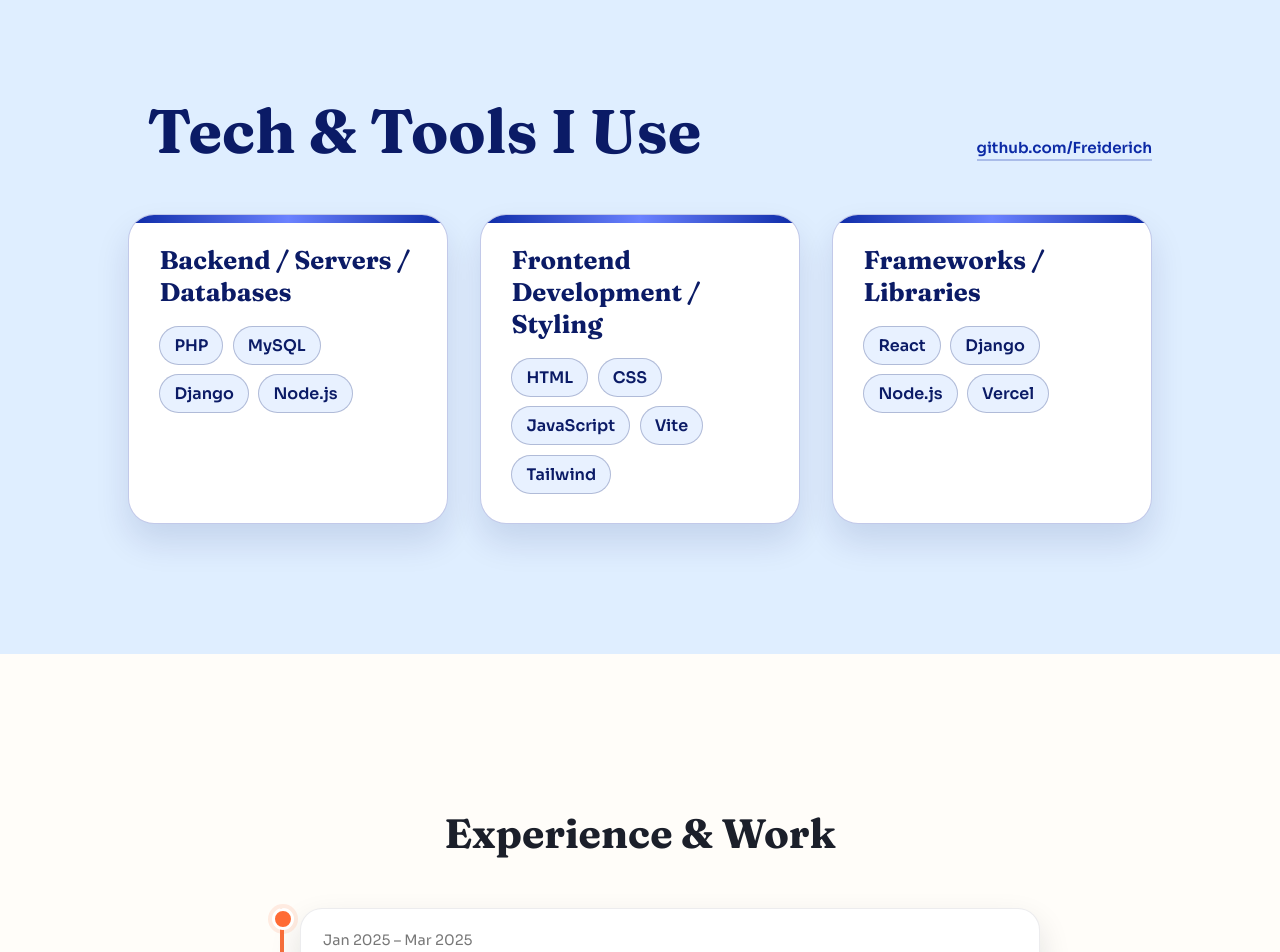
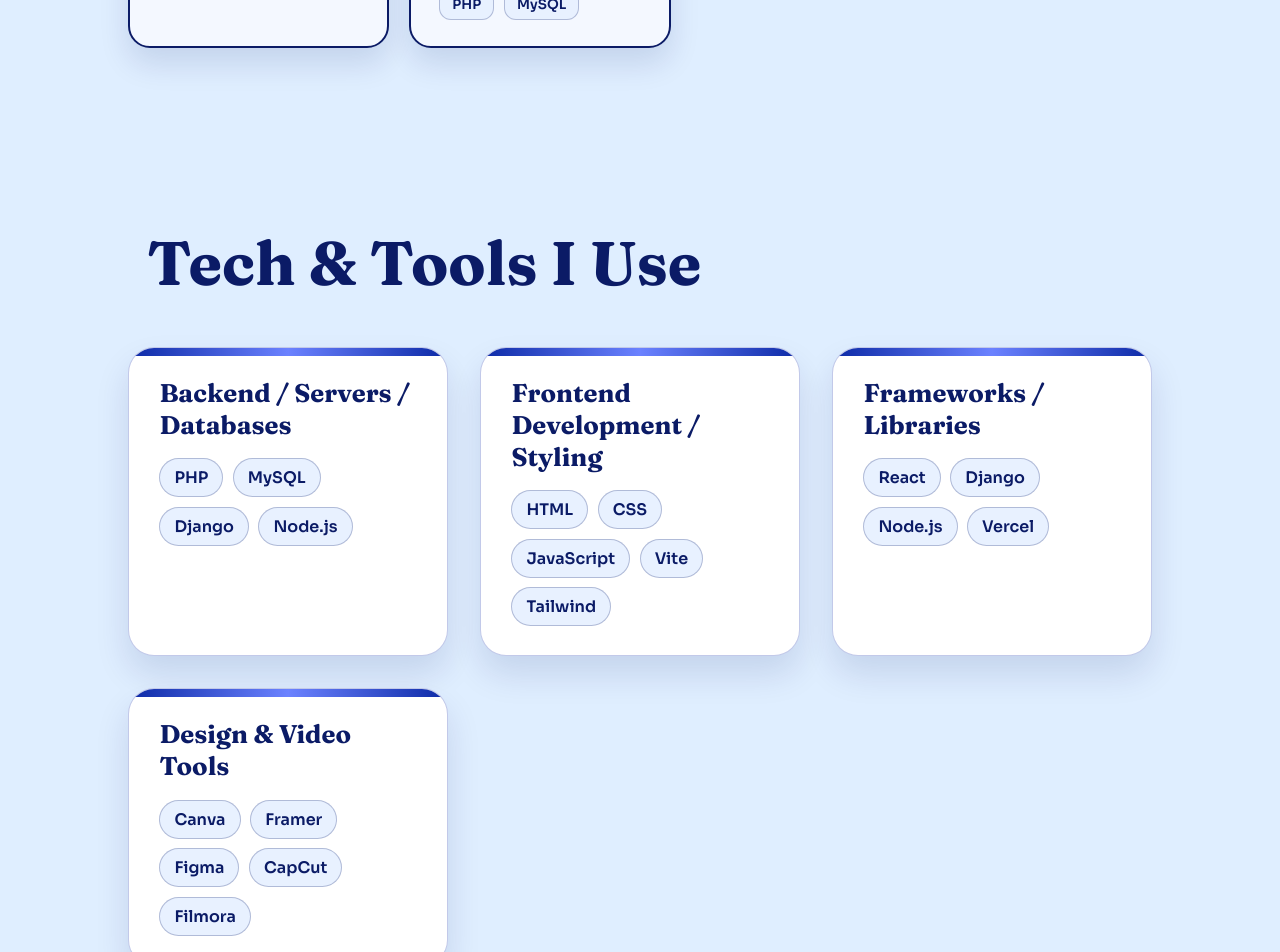
Before and after one commit to Freiderich/Portfolio, a React (Vite) app: page / in a window 1280 px wide. Shown: the part 3940-4892 px from the top of the page. Built offline with nearby package versions, Linux system fonts and the light colour scheme.

Commit message:
Fixed SKills and Proejcts In Portfolio

```diff
--- a/src/components/Skills.jsx
+++ b/src/components/Skills.jsx
@@ -5,14 +5,6 @@ function Skills() {
     <section id="skills" className="skills-section">
       <div className="skills-header">
         <h1>Tech &amp; Tools I Use</h1>
-        <a
-          className="skills-github"
-          href="https://github.com/Freiderich"
-          target="_blank"
-          rel="noreferrer"
-        >
-          github.com/Freiderich
-        </a>
       </div>
 
       <div className="skills-grid">
@@ -47,6 +39,17 @@ function Skills() {
           </div>
         </div>
 
+        <div className="skills-card">
+          <h2>Design &amp; Video Tools</h2>
+          <div className="skills-tags">
+            <span>Canva</span>
+            <span>Framer</span>
+            <span>Figma</span>
+            <span>CapCut</span>
+            <span>Filmora</span>
+          </div>
+        </div>
+
       </div>
     </section>
   );
--- a/src/styles/Projects.css
+++ b/src/styles/Projects.css
@@ -9,9 +9,6 @@
   position: relative;
   overflow: hidden;
 }
-
-
-
 
 /* Title */
 .projects-section h1 {
@@ -142,7 +139,7 @@
 
 .projects-group {
   margin-bottom: 42px;
-  padding-right: 120px;
+  padding-right: 200px;
   min-height: 520px;
 }
 
--- a/src/styles/Skills.css
+++ b/src/styles/Skills.css
@@ -28,19 +28,6 @@
   padding: 0.35rem 1.2rem;
 }
 
-.skills-github {
-  color: #0c2aa6;
-  text-decoration: none;
-  font-weight: 600;
-  font-size: 0.95rem;
-  border-bottom: 2px solid rgba(12, 42, 166, 0.25);
-  padding-bottom: 2px;
-}
-
-.skills-github:hover {
-  color: #0b1b66;
-  border-color: #0b1b66;
-}
 
 .skills-grid {
   position: relative;
```
